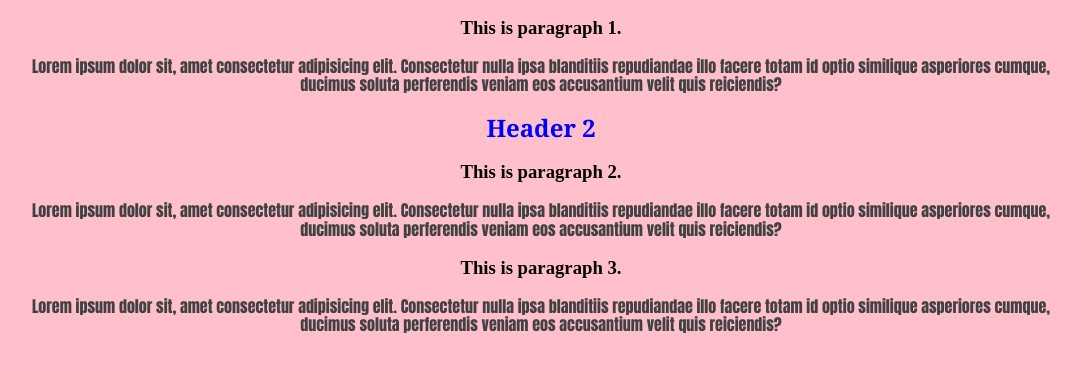
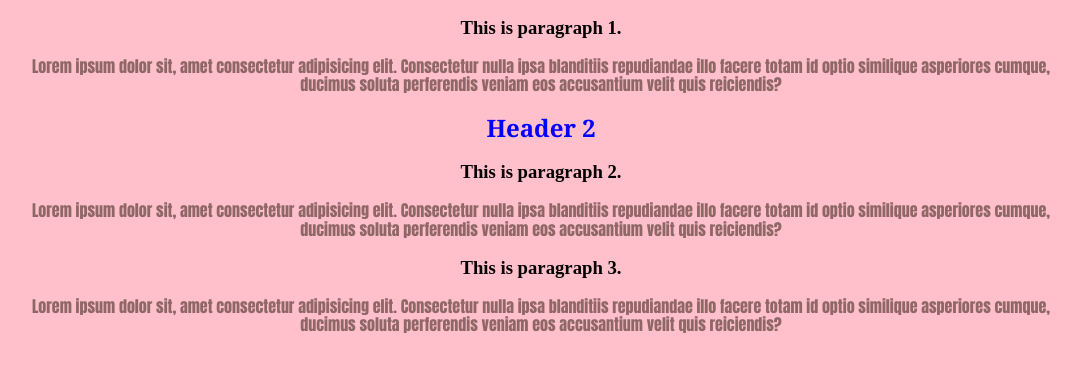
Before and after one commit to KMarieBrown/testing-dart-sass, a website built with Parcel: page src/index.html in a window 1280 px wide. Shown: the part 63-434 px from the top of the page, without its empty margins (99-1180 px from the left). Built offline with nearby package versions, Linux system fonts and the light colour scheme.

Commit message:
📖 DOC: Delete css folder and rename partial folders

```diff
--- a/src/scss/_abstracts/_colors.scss
+++ /dev/null
@@ -1,3 +0,0 @@
-$pink: pink;
-$blue: blue;
-$stone: #424141;
--- /dev/null
+++ b/src/scss/abstracts/_colors.scss
@@ -0,0 +1,3 @@
+$pink: pink;
+$blue: blue;
+$stone: rgb(143, 103, 103);
--- a/src/scss/styles.scss
+++ b/src/scss/styles.scss
@@ -1,6 +1,6 @@
-@use "_abstracts/colors" as c;
-@use "_base/typography" as t;
-@use "_vendors/normalize";
+@use "abstracts/colors" as c;
+@use "base/typography" as t;
+@use "vendors/normalize";
 
 body {
 	margin: 0;
```
Also changed, not shown: dist/css/styles.css (deleted), src/scss/abstracts/_variables.scss (added), src/scss/base/_typography.scss (renamed from src/scss/_base/_typography.scss), src/scss/vendors/_normalize.scss (renamed from src/scss/_vendors/_normalize.scss), 4 other files.
